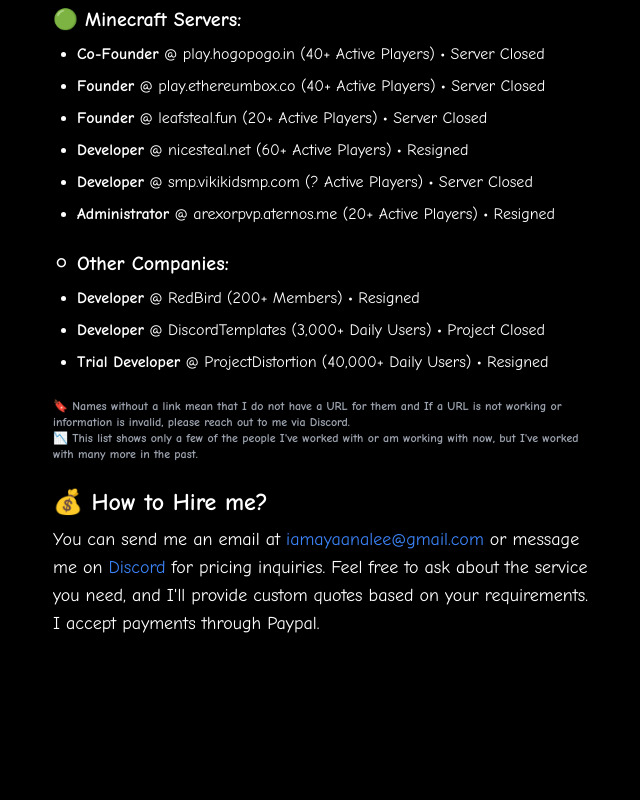
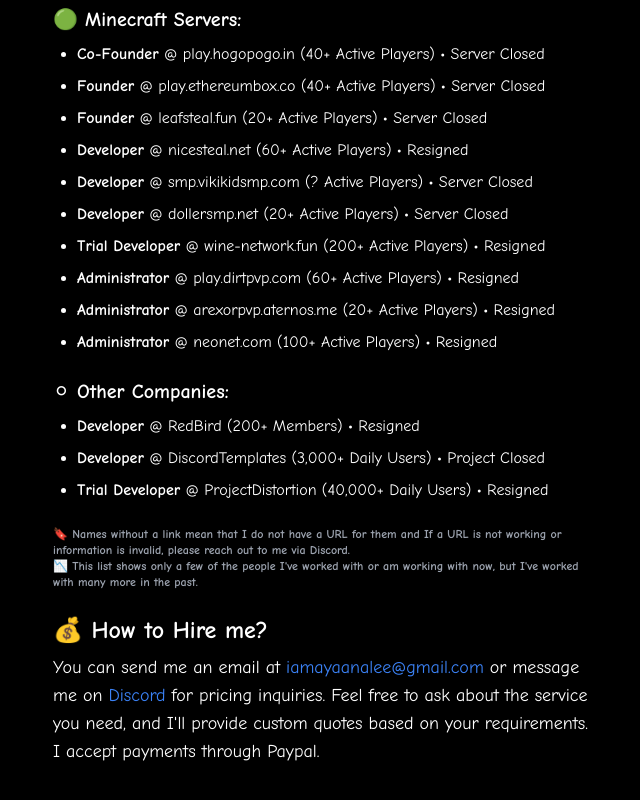
Before and after one commit to parthkalumali-1/i-am-a-dev, a plain HTML site: page index.html in a window 1280 px wide. Shown: the part 1474-2274 px from the top of the page, without its empty margins (315-955 px from the left). Before the commit the page ends 2168 px from the top, so only its background shows below. Drawn offline with nearby package versions, Linux system fonts and the light colour scheme; a script that the page names is missing.

Commit message:
Update index.html

```diff
--- a/index.html
+++ b/index.html
@@ -68,7 +68,11 @@
                 <li class="mb-2"><strong>Founder</strong> @ leafsteal.fun (20+ Active Players) • Server Closed</li>
                 <li class="mb-2"><strong>Developer</strong> @ nicesteal.net (60+ Active Players) • Resigned</li>
                 <li class="mb-2"><strong>Developer</strong> @ smp.vikikidsmp.com (? Active Players) • Server Closed</li>
+                <li class="mb-2"><strong>Developer</strong> @ dollersmp.net (20+ Active Players) • Server Closed</li>
+                <li class="mb-2"><strong>Trial Developer</strong> @ wine-network.fun (200+ Active Players) • Resigned</li>
+                <li class="mb-2"><strong>Administrator</strong> @ play.dirtpvp.com (60+ Active Players) • Resigned</li>
                 <li class="mb-2"><strong>Administrator</strong> @ arexorpvp.aternos.me (20+ Active Players) • Resigned</li>
+                <li class="mb-2"><strong>Administrator</strong> @ neonet.com (100+ Active Players) • Resigned</li>
             </ul>
         </div>
         <div class="mb-6">
```
